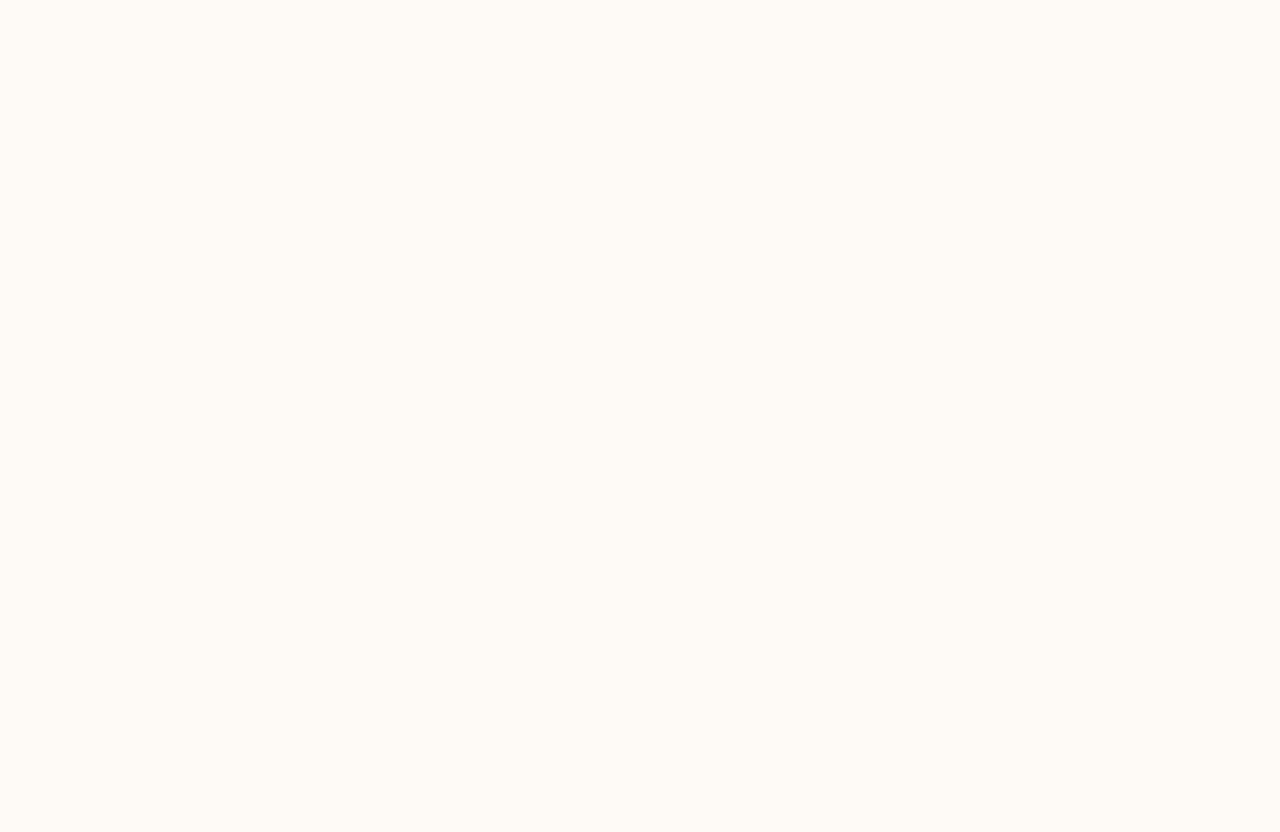
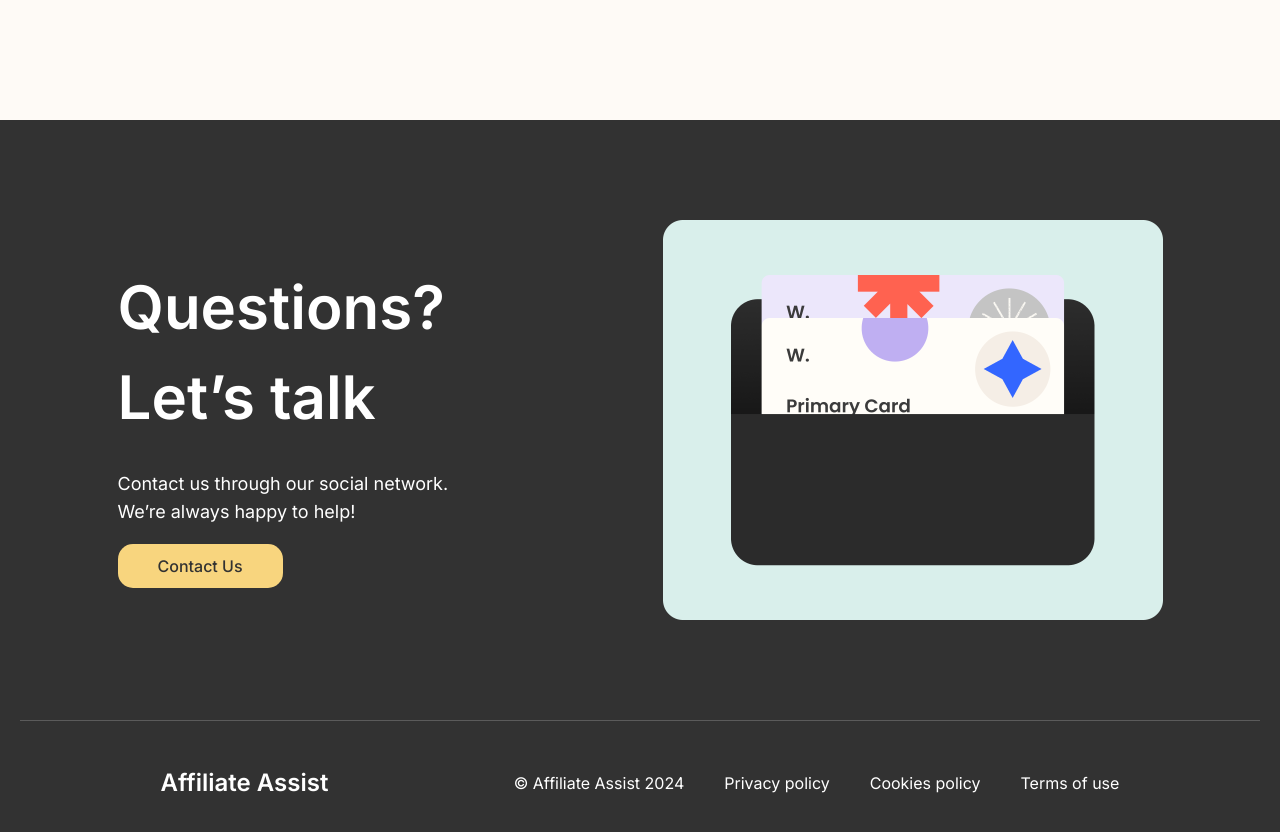
Before and after one commit to hamzahusic/affiliate-assist-app, a Next.js app: page / in a window 1280 px wide. Shown: the part 3180-4012 px from the top of the page. Before the commit the page ends 3300 px from the top, so only its background shows below. Built offline with nearby package versions, Linux system fonts and the light colour scheme.

Commit message:
Finished UI of footer

```diff
--- a/app/layout.js
+++ b/app/layout.js
@@ -1,7 +1,7 @@
 import { Inter } from "next/font/google";
 import "./globals.css";
 
-const inter = Inter({ subsets: ["latin"], weight:['500','600','800'] });
+const inter = Inter({ subsets: ["latin"], weight:['400','500','600','800'] });
 
 export const metadata = {
   title: "Affiliate Assist",
--- a/app/page.js
+++ b/app/page.js
@@ -1,6 +1,7 @@
 import About from "@/components/About";
 import AffiliateGame from "@/components/AffiliateGame";
 import Benefits from "@/components/Benefits";
+import Footer from "@/components/Footer";
 import Header from "@/components/Header";
 import Navbar from "@/components/Navbar";
 import Pricing from "@/components/Pricing";
@@ -14,6 +15,7 @@ export default function Home() {
       <AffiliateGame/>
       <About/>
       <Pricing/>
+      <Footer/>
     </>
   );
 }
--- a/components/Footer.jsx
+++ b/components/Footer.jsx
@@ -1,8 +1,46 @@
+import Image from "next/image";
+import Link from "next/link";
+
 const Footer = () => {
     return (
-        <>
-            Footer
-        </>
+        <div className="bg-tcolor text-white px-5">
+            <div className=" main-container py-[50px] md:py-[100px] flex justify-around items-center">
+                <div className=" max-w-[350px]">
+                    <h2 className=" font-semibold text-[45px] md:text-[60px] md:leading-[90px]">Questions? Let’s talk </h2>
+                    <p className=" py-7 text-lg font-normal">Contact us through our social network. We’re always happy to help!</p>
+                    <Link
+                    href={"/"}
+                    className=" bg-mcolor text-tcolor font-medium rounded-[15px] py-[12px] px-10"
+                    >Contact Us</Link>
+                </div>
+                <Image
+                src={'/images/footer.png'}
+                width={500}
+                height={400}
+                quality={100}
+                className=" hidden md:block max-w-[350px] lg:max-w-[500px]"
+                />
+            </div>
+
+            <div className=" p-5 md:p-12 flex items-center flex-col md:flex-row justify-around border-t-[1px] border-white/20">
+                <h3 className=" text-lg md:text-[24px] font-semibold hidden md:block">Affiliate Assist</h3>
+                <div className="flex flex-col-reverse md:flex-row items-center gap-5 md:gap-10">
+                    <Link href={'/'}>
+                    © Affiliate Assist  2024
+                    </Link>
+                    <Link href={'/'}>
+                    Privacy policy
+                    </Link>
+                    <Link href={'/'}>
+                    Cookies policy
+                    </Link>
+                    <Link href={'/'}>
+                    Terms of use
+                    </Link>
+                </div>
+            </div>
+
+        </div>
      );
 }
 
```
Also changed, not shown: public/images/footer.png (added).
